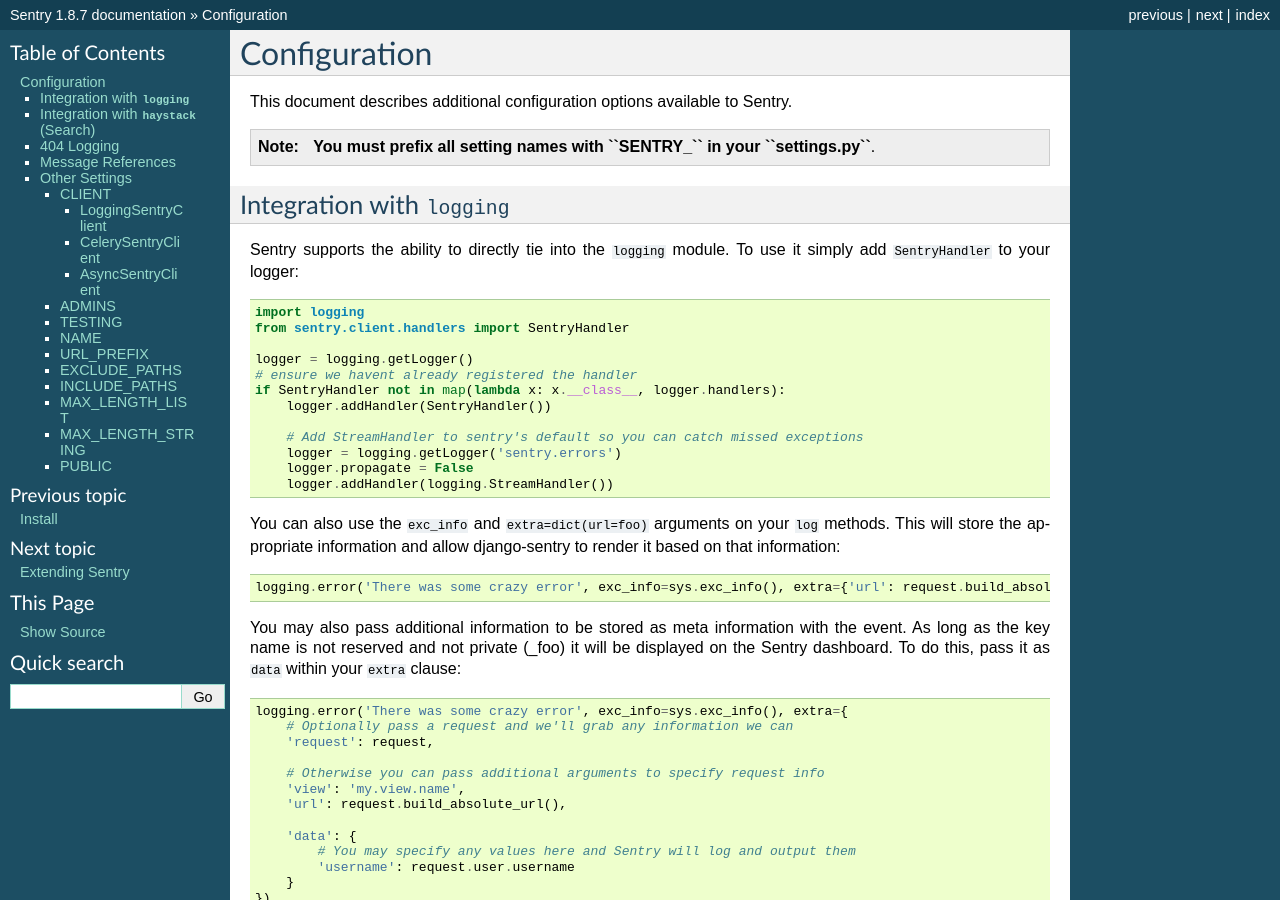
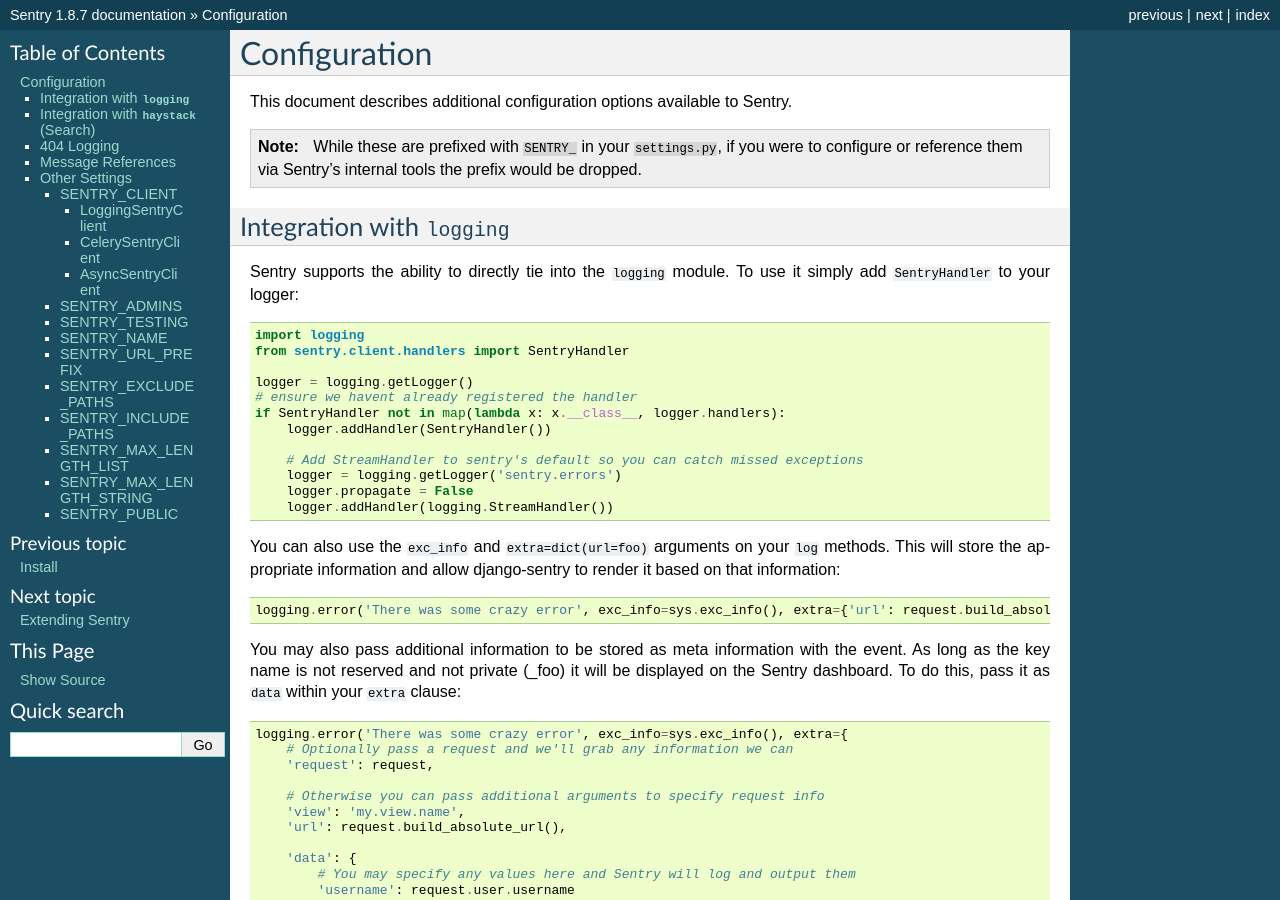
Before and after one commit to JohnFredok/apm-agent-python, a Sphinx documentation site: the page built from docs/config/index.rst, in a window 1280 px wide and 900 px high. Built offline with Sphinx 7.4.7, drawn with Linux system fonts in a browser that asks for light colours; some of the changed text lies outside the part shown.

Commit message:
Change documentation to prefix all settings with SENTRY_ and note about internal usage (fixes #202)

```diff
--- a/docs/config/index.rst
+++ b/docs/config/index.rst
@@ -3,7 +3,8 @@
 
 This document describes additional configuration options available to Sentry.
 
-.. note:: **You must prefix all setting names with ``SENTRY_`` in your ``settings.py``**.
+.. note:: While these are prefixed with ``SENTRY_`` in your ``settings.py``, if you were to configure or reference them via
+          Sentry's internal tools the prefix would be dropped.
 
 Integration with ``logging``
 ----------------------------
@@ -150,14 +151,14 @@
 
 Several options exist to configure django-sentry via your ``settings.py``:
 
-######
-CLIENT
-######
+#############
+SENTRY_CLIENT
+#############
 
 In some situations you may wish for a slightly different behavior to how Sentry communicates with your server. For
 this, Sentry allows you to specify a custom client::
 
-	CLIENT = 'sentry.client.base.SentryClient'
+	SENTRY_CLIENT = 'sentry.client.base.SentryClient'
 
 In addition to the default client (which will handle multi-db and REMOTE_URL for you) we also include two additional options:
 
@@ -170,7 +171,7 @@
 
 ::
 
-	CLIENT = 'sentry.client.log.LoggingSentryClient'
+	SENTRY_CLIENT = 'sentry.client.log.LoggingSentryClient'
 
 ******************
 CelerySentryClient
@@ -183,7 +184,7 @@
 
 ::
 
-	CLIENT = 'sentry.client.celery.CelerySentryClient'
+	SENTRY_CLIENT = 'sentry.client.celery.CelerySentryClient'
 
 	INSTALLED_APPS = (
 	    ...,
@@ -198,25 +199,25 @@
 
 ::
 
-	CLIENT = 'sentry.client.async.AsyncSentryClient'
+	SENTRY_CLIENT = 'sentry.client.async.AsyncSentryClient'
 
-######
-ADMINS
-######
+#############
+SENTRY_ADMINS
+#############
 
 On smaller sites you may wish to enable throttled emails, we recommend doing this by first
-removing the ``ADMINS`` setting in Django, and adding in ``ADMINS``::
+removing the ``ADMINS`` setting in Django, and adding in ``SENTRY_ADMINS``::
 
 	ADMINS = ()
-	ADMINS = ('root@localhost',)
+	SENTRY_ADMINS = ('root@localhost',)
 
 This will send out a notification the first time an error is seen, and the first time an error is
 seen after it has been resolved.
 
 
-#######
-TESTING
-#######
+##############
+SENTRY_TESTING
+##############
 
 Enabling this setting allows the testing of Sentry exception handler even if Django DEBUG is enabled.
 
@@ -224,44 +225,44 @@
 
 .. note:: Normally when Django DEBUG is enabled the Sentry exception handler is immediately skipped
 
-####
-NAME
-####
+###########
+SENTRY_NAME
+###########
 
 This will override the ``server_name`` value for this installation. Defaults to ``socket.gethostname()``.
 
-##########
-URL_PREFIX
-##########
+#################
+SENTRY_URL_PREFIX
+#################
 
 Absolute URL to the sentry root directory. Should not include a trailing slash. Defaults to "".
 
-#############
-EXCLUDE_PATHS
-#############
+####################
+SENTRY_EXCLUDE_PATHS
+####################
 
 Extending this allow you to ignore module prefixes when we attempt to discover which function an error comes from (typically a view)
 
-#############
-INCLUDE_PATHS
-#############
+####################
+SENTRY_INCLUDE_PATHS
+####################
 
 By default Sentry only looks at modules in INSTALLED_APPS for drilling down where an exception is located
 
-###############
-MAX_LENGTH_LIST
-###############
+######################
+SENTRY_MAX_LENGTH_LIST
+######################
 
 The maximum number of items a list-like container should store. Defaults to 50.
 
-#################
-MAX_LENGTH_STRING
-#################
+########################
+SENTRY_MAX_LENGTH_STRING
+########################
 
 The maximum characters of a string that should be stored. Defaults to 200.
 
-######
-PUBLIC
-######
+#############
+SENTRY_PUBLIC
+#############
 
 Should Sentry be protected by a username and password (using @login_required) or be publicly accessible. Defaults to False (password protection).
```
